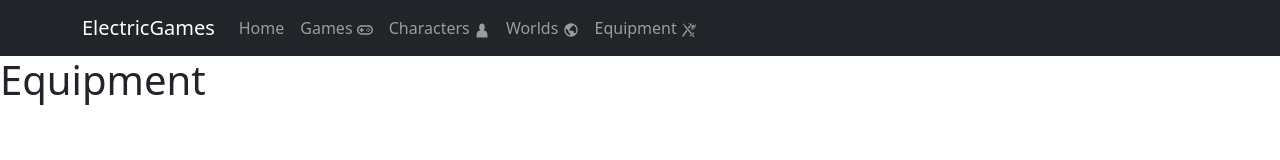
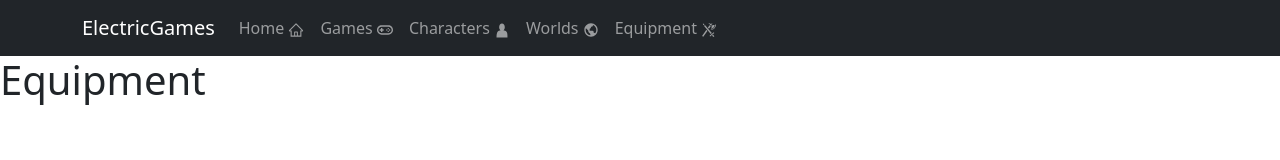
Before and after one commit to henrikaag/web-eksamen, a React (Create React App) app: page /equipment in a window 1280 px wide. Shown: the top 160 px of the page. Built offline with nearby package versions, Linux system fonts and the light colour scheme; the HTML template or start-up script is replaced by a standard one.

Commit message:
home icon

```diff
--- a/src/components/shared/TopNavbar.tsx
+++ b/src/components/shared/TopNavbar.tsx
@@ -12,6 +12,7 @@ import Equipment from "../Equipment/Equipment";
 import { GiCharacter, GiAxeSword } from 'react-icons/gi';
 import { CgGames } from 'react-icons/cg';
 import { BiWorld } from 'react-icons/bi';
+import { AiOutlineHome } from 'react-icons/ai';
 
 
 
@@ -26,7 +27,7 @@ const TopNavbar = () => {
                 <Navbar.Toggle aria-controls="responsive-navbar-nav" />
                 <Navbar.Collapse id="responsive-navbar-nav">
                 <Nav className="me-auto">
-                    <Nav.Link href="/">Home</Nav.Link>
+                    <Nav.Link href="/">Home <AiOutlineHome /></Nav.Link>
                     <Nav.Link href="/games">Games <CgGames /></Nav.Link>
                     <Nav.Link href="/characters">Characters <GiCharacter /></Nav.Link>
                     <Nav.Link href="/worlds">Worlds <BiWorld /></Nav.Link>
```
